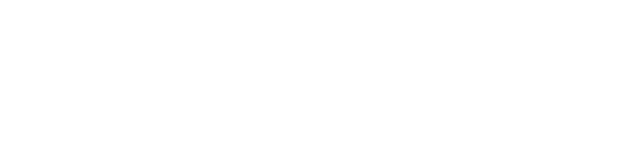
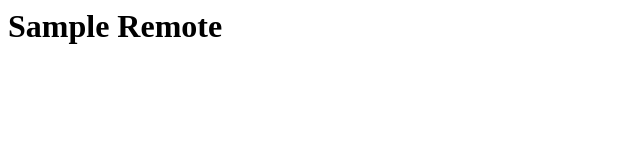
Before and after one commit to lavssubbu/NewRemote, a plain HTML site: page index.html in a window 1280 px wide. Shown: the whole page, without its empty margins (0-640 px from the left). Drawn offline with Linux system fonts and the light colour scheme.

Commit message:
Added h1 tag index.html

```diff
--- a/index.html
+++ b/index.html
@@ -2,5 +2,6 @@
 	<head>
 	</head>
        <body>
+	       <h1>Sample Remote </h1>
        </body>
 </html>
```
